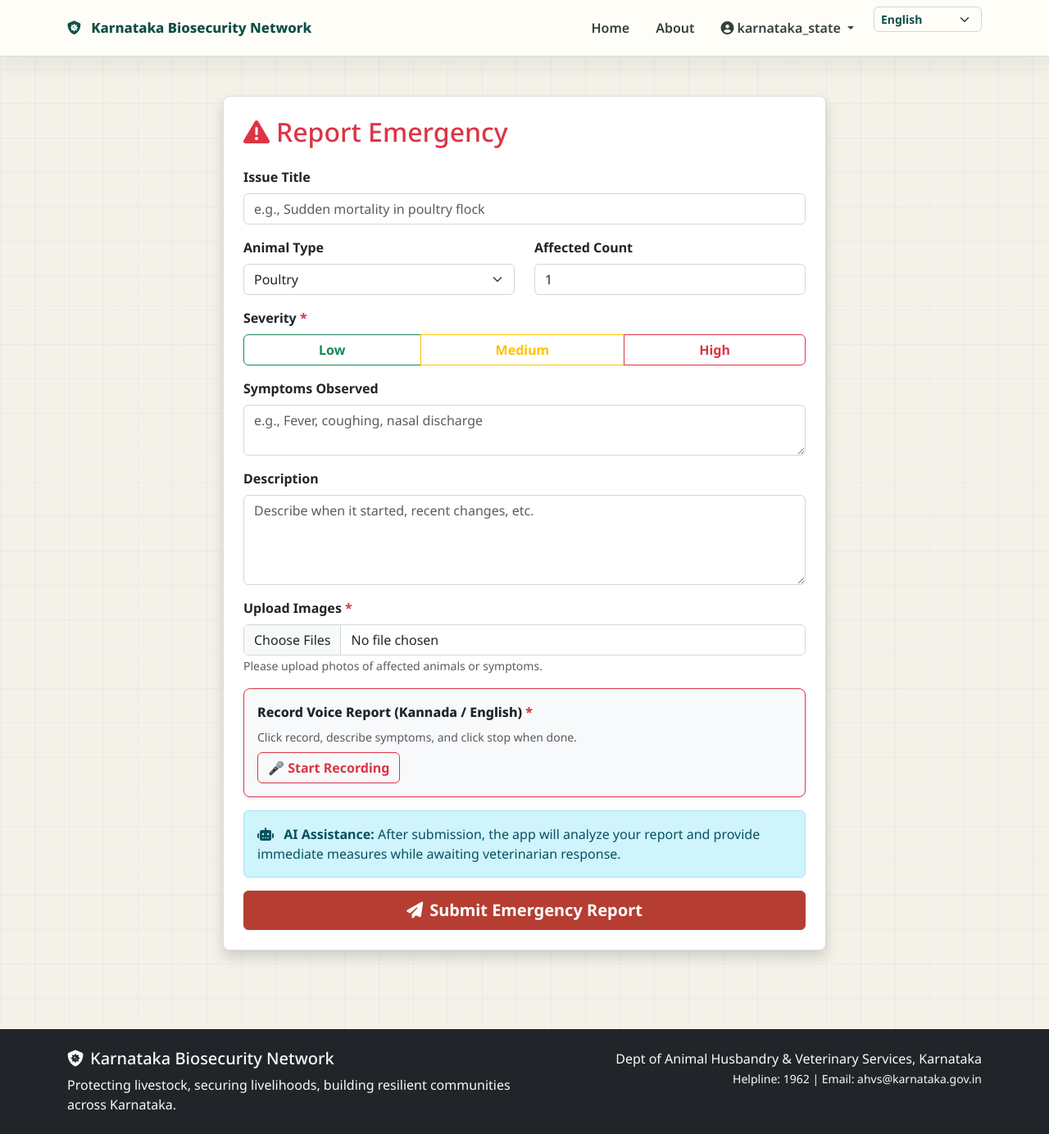
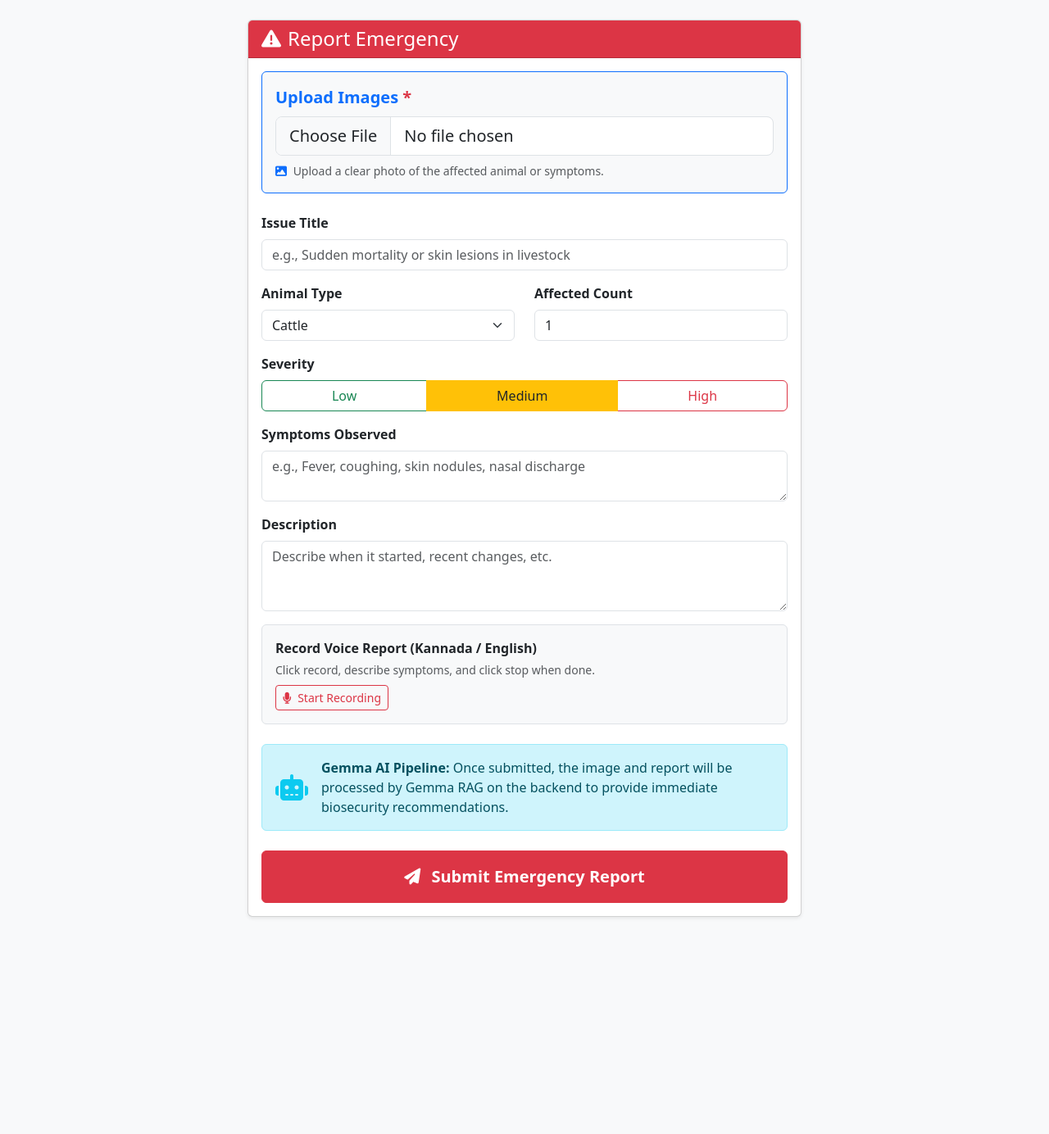
Before and after one commit to chandanachandu0611-cloud/Karnataka-BioSecurity-Network, a Flask app: page /farmer/report-emergency in a window 1280 px wide. Shown: the whole page at 82% size. After the commit the page ends 1120 px from the top, so only its background shows below. Run offline with Flask 3, Linux system fonts and the light colour scheme; a user stored in the database is signed in.

Commit message:
Form validation corrected

```diff
--- a/templates/report_emergency.html
+++ b/templates/report_emergency.html
@@ -1,182 +1,113 @@
-{% extends "base.html" %}
+<!DOCTYPE html>
+<html lang="en">
+<head>
+    <meta charset="UTF-8">
+    <meta name="viewport" content="width=device-width, initial-scale=1.0">
+    <title>Report Emergency - AI Biosecurity</title>
+    <link rel="stylesheet" href="https://cdn.jsdelivr.net/npm/bootstrap@5.3.0/dist/css/bootstrap.min.css">
+    <link rel="stylesheet" href="https://cdnjs.cloudflare.com/ajax/libs/font-awesome/6.4.0/css/all.min.css">
+</head>
+<body class="bg-light">
 
-{% block content %}
-<div class="container py-5">
-    <div class="row justify-content-center">
-        <div class="col-md-8">
-            <div class="card shadow">
-                <div class="card-body p-4">
-                    <h2 class="mb-4 text-danger"><i class="fas fa-exclamation-triangle me-2"></i>Report Emergency</h2>
+<div class="container py-4" style="max-width: 700px;">
+    <div class="card shadow-sm">
+        <div class="card-header bg-danger text-white">
+            <h4 class="mb-0"><i class="fas fa-exclamation-triangle me-2"></i>Report Emergency</h4>
+        </div>
+        <div class="card-body">
 
-                    <form id="emergencyForm" method="POST" enctype="multipart/form-data">
+            <form method="POST" action="{{ url_for('report_emergency') }}" enctype="multipart/form-data" id="emergencyForm">
 
-                        <!-- Issue Title (Optional) -->
+                <!-- 1. UPLOAD IMAGES (At the top & MANDATORY) -->
+                <div class="card p-3 mb-4 border-primary bg-light">
+                    <label class="form-label fw-bold text-primary fs-5">
+                        Upload Images <span class="text-danger">*</span>
+                    </label>
+                    <input type="file" name="image" id="imageInput" class="form-control form-control-lg" accept="image/*" required>
+                    <small class="text-muted mt-2 d-block">
+                        <i class="fas fa-image me-1 text-primary"></i> Upload a clear photo of the affected animal or symptoms.
+                    </small>
+                </div>
+
+                <!-- 2. ISSUE TITLE -->
                 <div class="mb-3">
                     <label class="form-label fw-bold">Issue Title</label>
-                            <input type="text" name="title" class="form-control" placeholder="e.g., Sudden mortality in poultry flock">
+                    <input type="text" name="title" id="issue_title" class="form-control" placeholder="e.g., Sudden mortality or skin lesions in livestock">
                 </div>
 
-                        <!-- Animal Type & Affected Count (Optional) -->
-                        <div class="row">
-                            <div class="col-md-6 mb-3">
+                <!-- 3. ANIMAL TYPE & AFFECTED COUNT -->
+                <div class="row mb-3">
+                    <div class="col-md-6">
                         <label class="form-label fw-bold">Animal Type</label>
-                                <select name="animal_type" class="form-select">
-                                    <option value="poultry">Poultry</option>
-                                    <option value="pig">Pig</option>
-                                    <option value="cattle">Cattle</option>
-                                    <option value="goat">Goat</option>
+                        <select name="animal_type" id="animal_type" class="form-select">
+                            <option value="Cattle">Cattle</option>
+                            <option value="Poultry">Poultry</option>
+                            <option value="Goat/Sheep">Goat/Sheep</option>
+                            <option value="Pig">Pig</option>
                         </select>
                     </div>
-                            <div class="col-md-6 mb-3">
+                    <div class="col-md-6">
                         <label class="form-label fw-bold">Affected Count</label>
-                                <input type="number" name="affected_count" class="form-control" value="1">
+                        <input type="number" name="affected_count" class="form-control" value="1" min="1">
                     </div>
                 </div>
 
-                        <!-- Severity (Mandatory *) -->
+                <!-- 4. SEVERITY (Optional) -->
                 <div class="mb-3">
-                            <label class="form-label fw-bold">Severity <span class="text-danger">*</span></label>
+                    <label class="form-label fw-bold">Severity</label>
                     <div class="btn-group w-100" role="group">
-                                <input type="radio" class="btn-check" name="severity" id="low" value="low">
-                                <label class="btn btn-outline-success" for="low">Low</label>
+                        <input type="radio" class="btn-check" name="severity" id="sev_low" value="Low">
+                        <label class="btn btn-outline-success" for="sev_low">Low</label>
 
-                                <input type="radio" class="btn-check" name="severity" id="medium" value="medium">
-                                <label class="btn btn-outline-warning" for="medium">Medium</label>
+                        <input type="radio" class="btn-check" name="severity" id="sev_med" value="Medium" checked>
+                        <label class="btn btn-outline-warning text-dark" for="sev_med">Medium</label>
 
-                                <input type="radio" class="btn-check" name="severity" id="high" value="high">
-                                <label class="btn btn-outline-danger" for="high">High</label>
+                        <input type="radio" class="btn-check" name="severity" id="sev_high" value="High">
+                        <label class="btn btn-outline-danger" for="sev_high">High</label>
                     </div>
-                            <small id="severityError" class="text-danger mt-1" style="display:none;">Please select a severity level.</small>
                 </div>
 
-                        <!-- Symptoms Observed (Optional) -->
+                <!-- 5. SYMPTOMS OBSERVED -->
                 <div class="mb-3">
                     <label class="form-label fw-bold">Symptoms Observed</label>
-                            <textarea name="symptoms" class="form-control" rows="2" placeholder="e.g., Fever, coughing, nasal discharge"></textarea>
+                    <textarea name="symptoms" id="symptoms" class="form-control" rows="2" placeholder="e.g., Fever, coughing, skin nodules, nasal discharge"></textarea>
                 </div>
 
-                        <!-- Description (Optional) -->
+                <!-- 6. DESCRIPTION -->
                 <div class="mb-3">
                     <label class="form-label fw-bold">Description</label>
-                            <textarea name="description" class="form-control" rows="4" placeholder="Describe when it started, recent changes, etc."></textarea>
+                    <textarea name="description" id="description" class="form-control" rows="3" placeholder="Describe when it started, recent changes, etc."></textarea>
                 </div>
 
-                        <!-- Upload Images (Mandatory *) -->
-                        <div class="mb-3">
-                            <label class="form-label fw-bold">Upload Images <span class="text-danger">*</span></label>
-                            <input type="file" id="imageInput" name="images" class="form-control" accept="image/*" multiple capture="environment">
-                            <small class="text-muted">Please upload photos of affected animals or symptoms.</small>
+                <!-- 7. RECORD VOICE REPORT (Optional) -->
+                <div class="card p-3 mb-4 bg-light border">
+                    <label class="form-label fw-bold mb-1">Record Voice Report (Kannada / English)</label>
+                    <small class="text-muted d-block mb-2">Click record, describe symptoms, and click stop when done.</small>
+                    <div>
+                        <button type="button" id="recordBtn" class="btn btn-outline-danger btn-sm">
+                            <i class="fas fa-microphone me-1"></i> Start Recording
+                        </button>
+                        <input type="file" name="voice_note" id="voice_input" accept="audio/*" class="d-none">
+                    </div>
                 </div>
 
-                        <!-- Voice Recording Section (Mandatory *) -->
-                        <div class="card p-3 my-3 border-danger shadow-sm bg-light">
-                            <label class="form-label fw-bold">
-                                <strong>Record Voice Report (Kannada / English) <span class="text-danger">*</span></strong>
-                            </label>
-                            <p class="text-muted small mb-2">Click record, describe symptoms, and click stop when done.</p>
-
-                            <div class="d-flex align-items-center gap-2">
-                                <button type="button" id="recordBtn" class="btn btn-outline-danger">
-                                    🎤 Start Recording
-                                </button>
-                                <span id="recordingStatus" class="badge bg-secondary ms-2" style="display:none;">Recording...</span>
+                <!-- AI ASSISTANCE BANNER -->
+                <div class="alert alert-info d-flex align-items-center mb-4">
+                    <i class="fas fa-robot fa-2x me-3 text-info"></i>
+                    <div>
+                        <strong>Gemma AI Pipeline:</strong> Once submitted, the image and report will be processed by Gemma RAG on the backend to provide immediate biosecurity recommendations.
+                    </div>
                 </div>
 
-                            <audio id="audioPreview" controls class="w-100 mt-3" style="display:none;"></audio>
-                            <input type="file" name="voice_file" id="voiceFileInput" style="display:none;">
-                        </div>
+                <!-- SUBMIT BUTTON -->
+                <button type="submit" class="btn btn-danger w-100 py-3 fw-bold fs-5">
+                    <i class="fas fa-paper-plane me-2"></i> Submit Emergency Report
+                </button>
+            </form>
 
-                        <!-- AI Assistance Note -->
-                        <div class="alert alert-info my-3">
-                            <i class="fas fa-robot me-2"></i>
-                            <strong>AI Assistance:</strong> After submission, the app will analyze your report and provide immediate measures while awaiting veterinarian response.
-                        </div>
-
-                        <!-- Submit Button -->
-                        <button type="submit" class="btn btn-danger w-100 btn-lg">
-                            <i class="fas fa-paper-plane me-2"></i>Submit Emergency Report
-                        </button>
-
-                    </form>
-                </div>
-            </div>
         </div>
     </div>
 </div>
 
-<!-- JavaScript for Mandatory Verification and Audio Recording -->
-<script>
-let mediaRecorder;
-let audioChunks = [];
-
-const recordBtn = document.getElementById('recordBtn');
-const audioPreview = document.getElementById('audioPreview');
-const voiceFileInput = document.getElementById('voiceFileInput');
-const recordingStatus = document.getElementById('recordingStatus');
-const emergencyForm = document.getElementById('emergencyForm');
-const imageInput = document.getElementById('imageInput');
-const severityError = document.getElementById('severityError');
-
-// Audio Recording Logic
-recordBtn.onclick = async () => {
-    if (!mediaRecorder || mediaRecorder.state === 'inactive') {
-        try {
-            const stream = await navigator.mediaDevices.getUserMedia({ audio: true });
-            mediaRecorder = new MediaRecorder(stream);
-            audioChunks = [];
-
-            mediaRecorder.ondataavailable = event => audioChunks.push(event.data);
-
-            mediaRecorder.onstop = () => {
-                const audioBlob = new Blob(audioChunks, { type: 'audio/wav' });
-                const audioUrl = URL.createObjectURL(audioBlob);
-
-                audioPreview.src = audioUrl;
-                audioPreview.style.display = 'block';
-
-                const file = new File([audioBlob], "farmer_voice.wav", { type: "audio/wav" });
-                const container = new DataTransfer();
-                container.items.add(file);
-                voiceFileInput.files = container.files;
-            };
-
-            mediaRecorder.start();
-            recordBtn.innerText = '⏹ Stop Recording';
-            recordBtn.className = 'btn btn-danger';
-            recordingStatus.style.display = 'inline-block';
-        } catch (err) {
-            alert('Microphone access denied or not supported by browser.');
-        }
-    } else {
-        mediaRecorder.stop();
-        recordBtn.innerText = '🎤 Record Again';
-        recordBtn.className = 'btn btn-outline-danger';
-        recordingStatus.style.display = 'none';
-    }
-};
-
-// Validation Check on Submit
-emergencyForm.onsubmit = (e) => {
-    const hasImage = imageInput.files && imageInput.files.length > 0;
-    const hasVoice = voiceFileInput.files && voiceFileInput.files.length > 0;
-    const hasSeverity = document.querySelector('input[name="severity"]:checked') !== null;
-
-    if (!hasSeverity) {
-        severityError.style.display = 'block';
-    } else {
-        severityError.style.display = 'none';
-    }
-
-    if (!hasSeverity || !hasImage || !hasVoice) {
-        let missingFields = [];
-        if (!hasSeverity) missingFields.push('Severity Level');
-        if (!hasImage) missingFields.push('At least one Image');
-        if (!hasVoice) missingFields.push('Voice Recording');
-
-        alert('⚠️ Please complete the following required fields before submitting:\n\n• ' + missingFields.join('\n• '));
-        e.preventDefault();
-        return false;
-    }
-};
-</script>
-{% endblock %}
+</body>
+</html>
```
Lines whose indentation alone changed are shown as unchanged.
